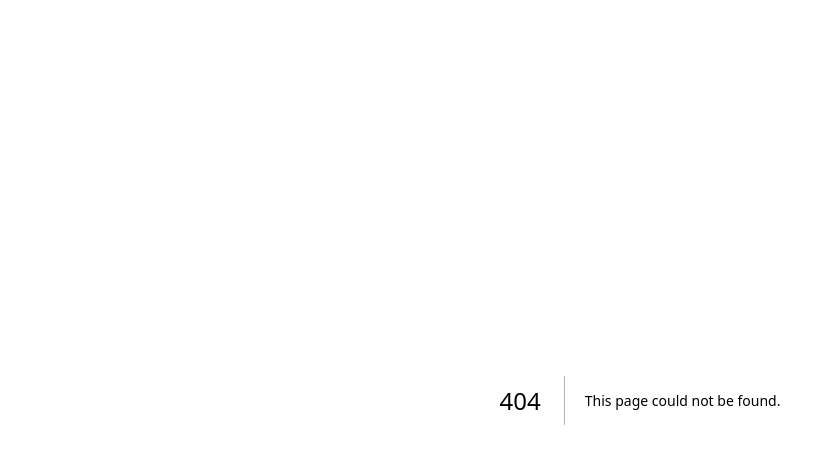
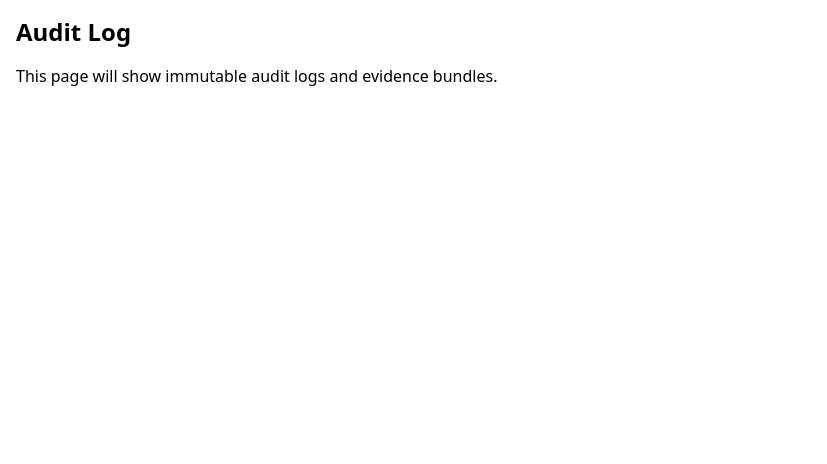
Before and after one commit to Padout/unifiedcare-mvp, a Next.js app: page /audit in a window 1280 px wide. Before the commit this address had no page. Shown: the top 464 px of the page, without its empty margins (0-827 px from the left). Built offline with nearby package versions, Linux system fonts and the light colour scheme.

Commit message:
Add audit page

```diff
--- /dev/null
+++ b/pages/audit.tsx
@@ -0,0 +1,12 @@
+import { NextPage } from 'next';
+
+const Audit: NextPage = () => {
+  return (
+    <main className="p-4">
+      <h1 className="text-2xl font-bold mb-4">Audit Log</h1>
+      <p>This page will show immutable audit logs and evidence bundles.</p>
+    </main>
+  );
+};
+
+export default Audit;
```
